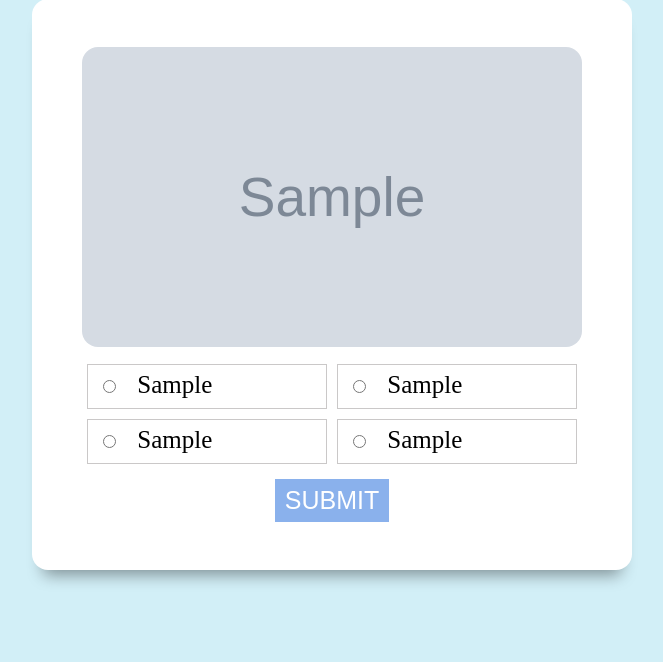
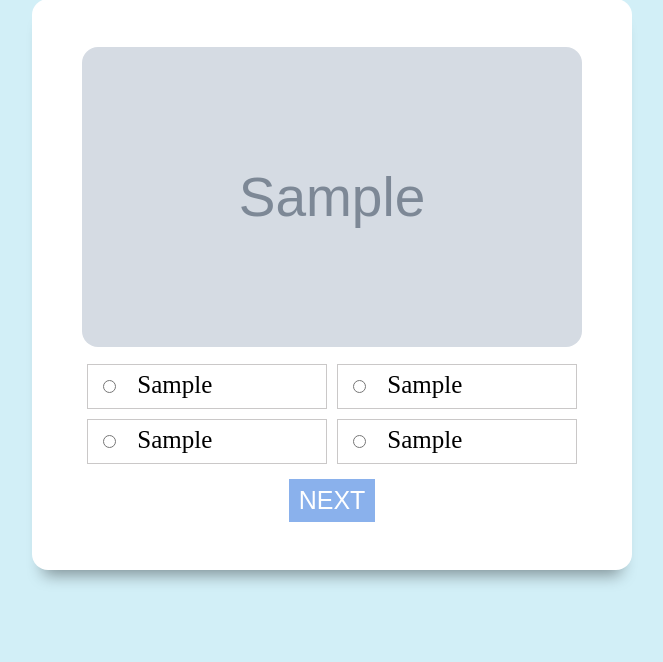
Before and after one commit to sk-2398/quiz_assignment, a Django app: template templates/quiz.html in a window 1280 px wide. Shown: the part 116-778 px from the top of the page, without its empty margins (308-971 px from the left). Run offline with Django 4.2, Linux system fonts and the light colour scheme; the template is opened without the code that fills it: most values are stand-ins (such as "Sample title", 1, 10 or a date in 2020); grey boxes marked "Sample" are stand-in pictures.

Commit message:
initial commit

```diff
--- a/templates/quiz.html
+++ b/templates/quiz.html
@@ -23,8 +23,11 @@
                         <label for="{{que.option4}}">{{que.option4}}</label>
                     </div>
                 </div>
-                <button class="submit"  name="next"  value="{{no}}">Submit</button>
-
+                {% if last_que %}
+                    <button class="submit"  name="next"  value="{{no}}">Submit</button>
+                {% else %}
+                    <button class="submit"  name="next"  value="{{no}}">Next</button>
+                {% endif %}
             </form>
 
 
```
Also changed, not shown: main_app/views.py (+8 -9 lines).
